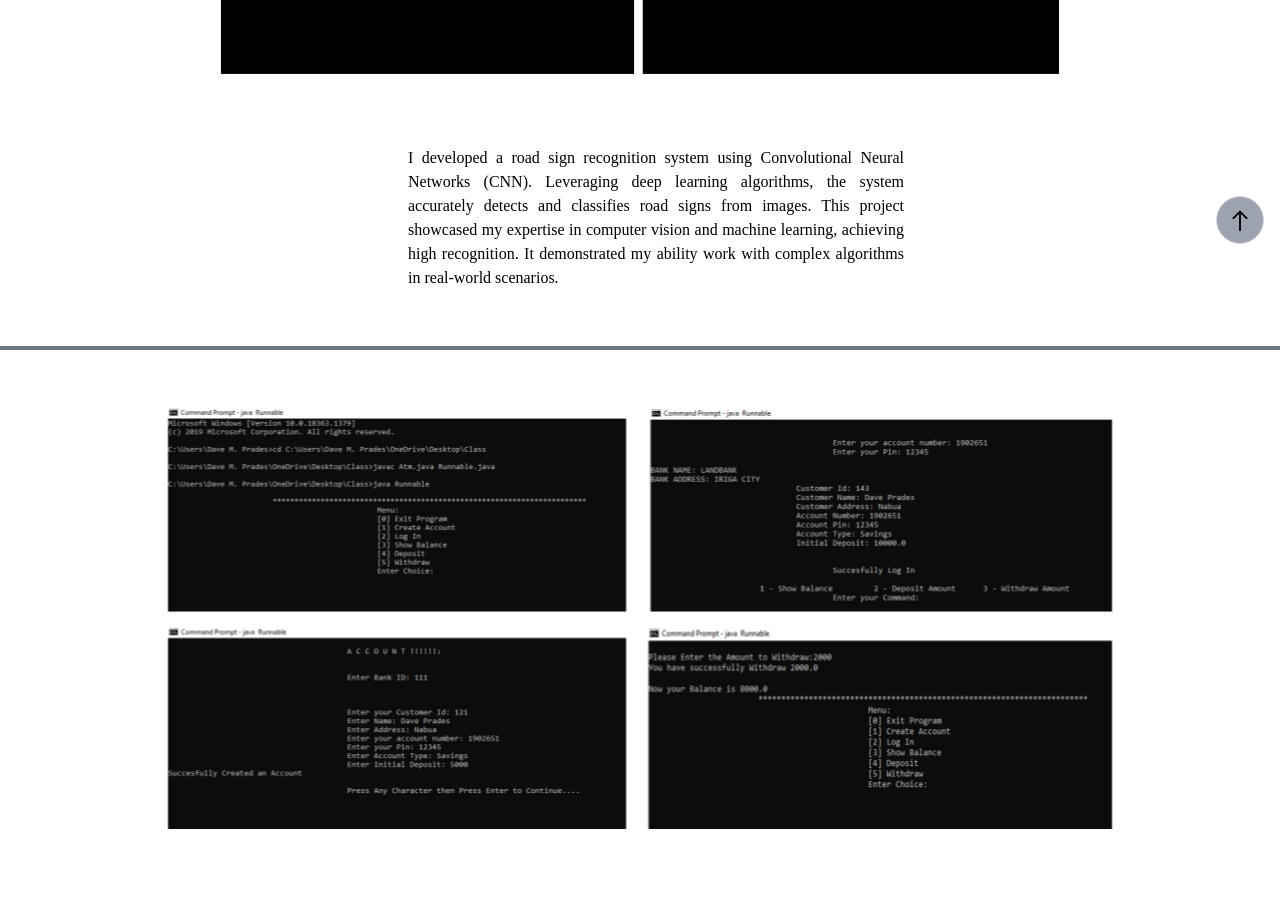
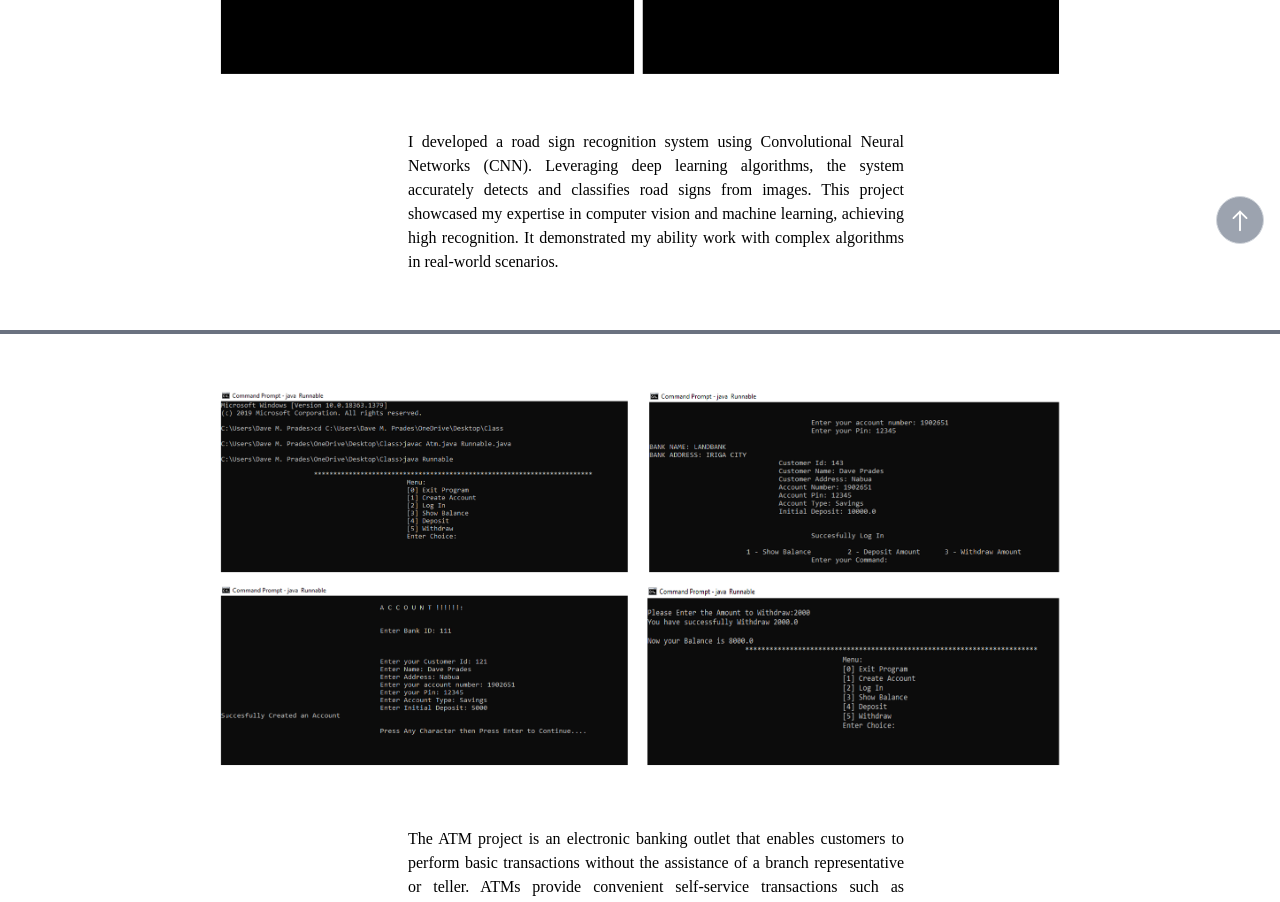
Before and after one commit to Wazeeexx/pradesportfolio, a Nuxt app: page /projects in a window 1280 px wide. Shown: the part 540-1442 px from the top of the page. Built offline with nearby package versions, Linux system fonts and the light colour scheme.

Commit message:
hide img when scrolling

```diff
--- a/pages/projects.vue
+++ b/pages/projects.vue
@@ -3,23 +3,24 @@
         <navbar />
         <menubar />
 
-        <section id="projects" class="w-screen ml-0 py-12">
+        <section id="projects" class="w-fit ml-0 py-12">
             <h2 class="text-5xl font-bold text-center" style="font-family: 'Poppins';">My Projects</h2>
-            <div class="flex flex-col sm:flex-row justify-center animate-fade-up">
+            <div class="flex flex-col sm:flex-row justify-center animate-fade-up text-center">
                 <div class="flex flex-col sm:flex-row mt-6 sm:mt-12 items-center sm:justify-start">
-                    <button href="" class="image-container">
-                            <div class="overlay">
-                                <svg xmlns="http://www.w3.org/2000/svg" width="50" height="50" viewBox="0 0 48 48"><g fill="white" stroke="white" stroke-linecap="round" stroke-linejoin="round" stroke-width="4"><path d="M27 9V21H39"/><path d="M21 39V27H9"/><path d="M27 21L42 6"/><path d="M21 27L6 42"/></g></svg>
-                            </div>
+                    <a href="https://github.com/Wazeeexx/Recognition-of-Road-Sign-Using-CNN" class="image-container">
+                        <div class="overlay">
+                            <svg xmlns="http://www.w3.org/2000/svg" width="50" height="50" viewBox="0 0 48 48"><g fill="white" stroke="white" stroke-linecap="round" stroke-linejoin="round" stroke-width="4"><path d="M27 9V21H39"/><path d="M21 39V27H9"/><path d="M27 21L42 6"/><path d="M21 27L6 42"/></g></svg>
+                        </div>
                         <div class="flex justify-center sm:justify-center">
-                            <img class="w-2/3 inline-block p-2 " src="@/assets/img/prototype.png" alt="">
+                            <img id="scrollingImage" class="w-2/3 inline-block p-2 sm:mx-auto" src="@/assets/img/prototype.png" alt="">
                         </div>
-                    </button>
+                    </a>
                 </div>
             </div>
+
             <div class="sm:ml-8 flex justify-center ">
                 <div class="text-justify mt-4 sm:mt-0 rounded-lg px-2 py-4 max-w-lg" style="font-family: 'Poppins';">
-                    <p class="mt-12" style="font-family: 'Poppins';">
+                    <p class="mt-8" style="font-family: 'Poppins';">
                     I developed a road sign recognition system using Convolutional Neural Networks (CNN).
                     Leveraging deep learning algorithms, the system accurately detects and classifies road signs from images.
                     This project showcased my expertise in computer vision and machine learning, achieving high recognition.
@@ -33,21 +34,21 @@
             <div class="flex flex-col sm:flex-row justify-center animate-fade-up">
                 <div class="flex flex-col sm:flex-row mt-6 sm:mt-12 items-center sm:justify-start">
                     <div class="sm:mb-0">
-                        <button href="https://github.com/Wazeeexx/ATM-Management-System" class="image-container">
+                        <a href="https://github.com/Wazeeexx/ATM-Management-System" class="image-container">
                             <div class="overlay">
                                 <svg xmlns="http://www.w3.org/2000/svg" width="50" height="50" viewBox="0 0 48 48"><g fill="white" stroke="white" stroke-linecap="round" stroke-linejoin="round" stroke-width="4"><path d="M27 9V21H39"/><path d="M21 39V27H9"/><path d="M27 21L42 6"/><path d="M21 27L6 42"/></g></svg>
                             </div>
                             <div class="flex justify-center">
-                                <img class="w-3/4 p-2" src="@/assets/img/atm1.png" alt="">
+                                <img id="scrollingImage" class="w-2/3 inline-block p-2 sm:mx-auto scrolling-image" src="@/assets/img/atm1.png" alt="">
                             </div>
-                        </button>
+                        </a>
                     </div>
                 </div>
             </div>
 
             <div class="sm:ml-8 flex justify-center ">
                 <div class="text-justify mt-4 sm:mt-0 rounded-lg px-2 py-4 max-w-lg" style="font-family: 'Poppins';">
-                    <p class="mt-12" style="font-family: 'Poppins';">
+                    <p class="mt-8" style="font-family: 'Poppins';">
                     The ATM project is an electronic banking outlet
                     that enables customers to perform basic transactions
                     without the assistance of a branch representative
@@ -70,7 +71,7 @@
                             <svg xmlns="http://www.w3.org/2000/svg" width="50" height="50" viewBox="0 0 48 48"><g fill="white" stroke="white" stroke-linecap="round" stroke-linejoin="round" stroke-width="4"><path d="M27 9V21H39"/><path d="M21 39V27H9"/><path d="M27 21L42 6"/><path d="M21 27L6 42"/></g></svg>
                         </div>
                         <div class="mb-8 sm:mb-0 sm:order-1 flex justify-center">
-                            <img class="w-3/4 inline-block p-2" src="@/assets/img/document.png" alt="">
+                            <img id="scrollingImage" class="w-2/3 inline-block p-2 sm:mx-auto"  src="@/assets/img/document.png" alt="">
                         </div>
                     </button>
                 </div>
@@ -91,8 +92,8 @@
                 <div class="pl-10">
                     <button id="scrollButton" class="flex border rounded-full border-gray-300 px-2 py-2 bg-gray-400">
                         <svg xmlns="http://www.w3.org/2000/svg" class="" width="30" height="30" viewBox="0 0 9 16">
-                            <path fill="currentColor" d="M4.5 14c-.28 0-.5-.22-.5-.5v-9c0-.28.22-.5.5-.5s.5.22.5.5v9c0 .28-.22.5-.5.5Z"/>
-                            <path fill="currentColor" d="M8 7.5a.47.47 0 0 1-.35-.15L4.5 4.2L1.35 7.35c-.2.2-.51.2-.71 0c-.2-.2-.2-.51 0-.71l3.5-3.5c.2-.2.51-.2.71 0l3.5 3.5c.2.2.2.51 0 .71c-.1.1-.23.15-.35.15Z"/>
+                            <path fill="white" d="M4.5 14c-.28 0-.5-.22-.5-.5v-9c0-.28.22-.5.5-.5s.5.22.5.5v9c0 .28-.22.5-.5.5Z"/>
+                            <path fill="white" d="M8 7.5a.47.47 0 0 1-.35-.15L4.5 4.2L1.35 7.35c-.2.2-.51.2-.71 0c-.2-.2-.2-.51 0-.71l3.5-3.5c.2-.2.51-.2.71 0l3.5 3.5c.2.2.2.51 0 .71c-.1.1-.23.15-.35.15Z"/>
                         </svg>
                     </button>
                 </div>
@@ -112,6 +113,27 @@ export default {
       });
     });
   },
+
+  mounted() {
+    window.addEventListener('scroll', this.handleScroll);
+  },
+  beforeDestroy() {
+    window.removeEventListener('scroll', this.handleScroll);
+  },
+  methods: {
+    handleScroll() {
+      const scrollingImage = document.getElementById('scrollingImage');
+      const navbar = document.querySelector('.navbar'); // Update this selector to match your actual navbar class or ID
+      const scrollThreshold = navbar.getBoundingClientRect().bottom;
+
+      if (window.scrollY > scrollThreshold) {
+        scrollingImage.style.display = 'none';
+      } else {
+        scrollingImage.style.display = 'block';
+      }
+    }
+  }
+
 };
 </script>
 
```
